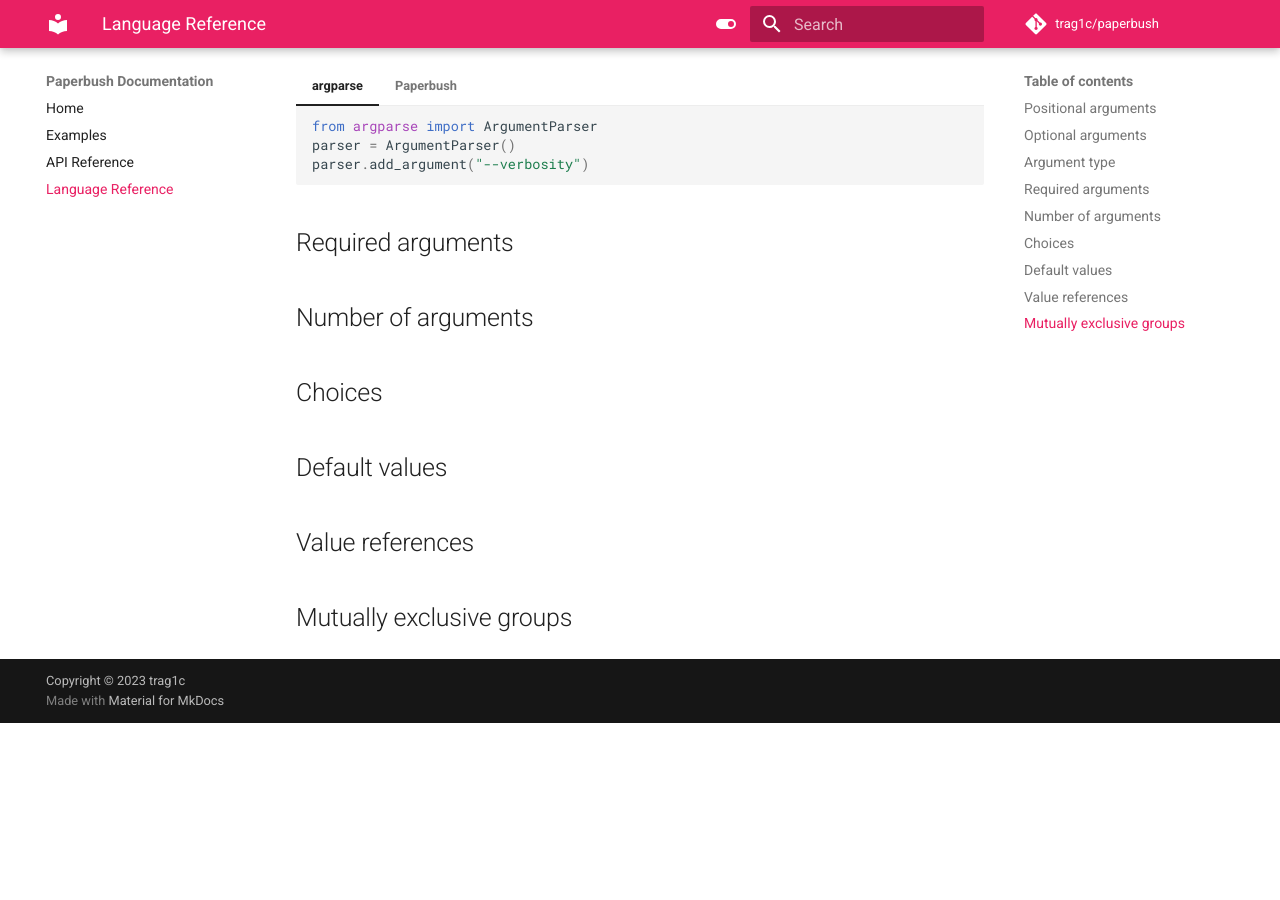
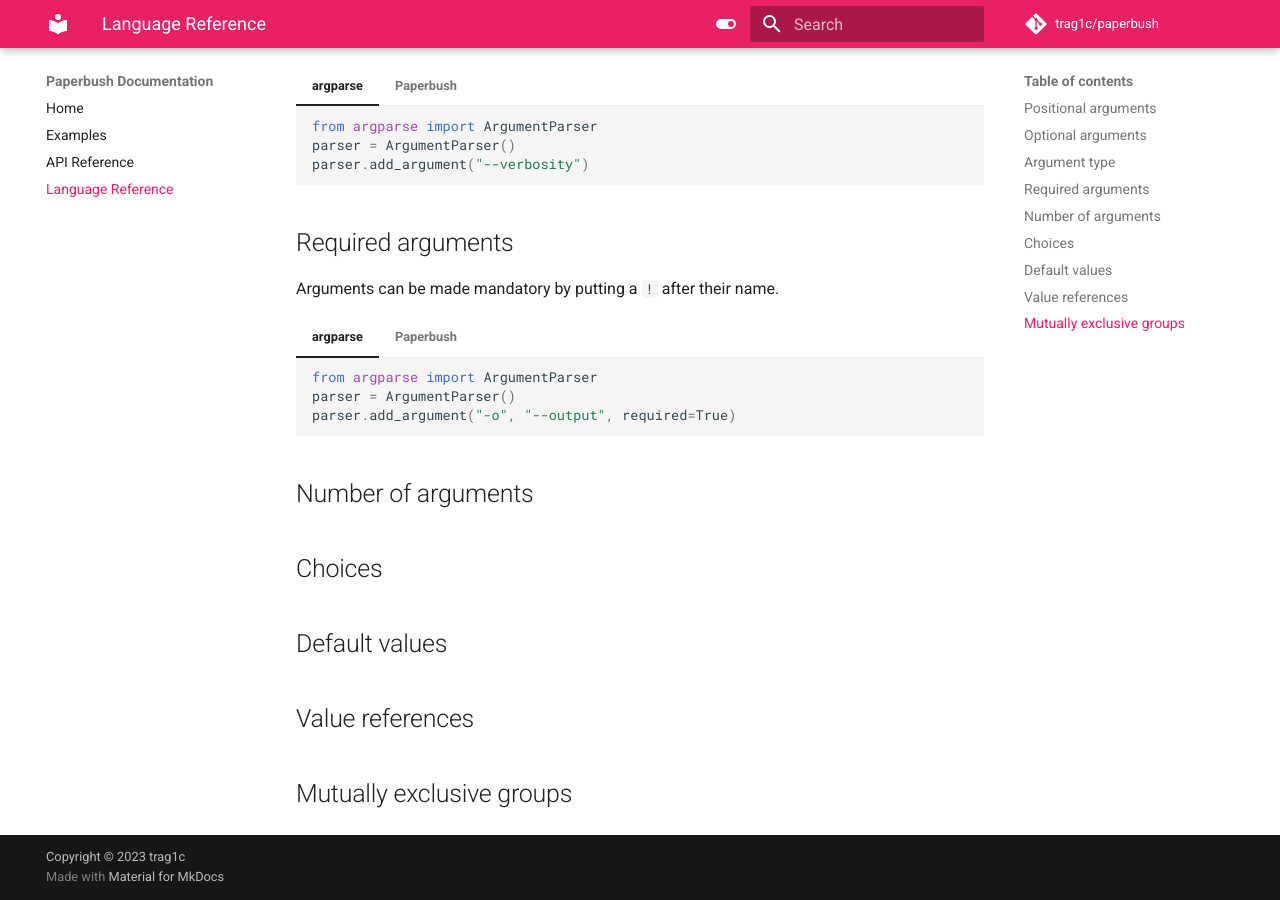
Before and after one commit to trag1c/paperbush, an MkDocs documentation site: the page built from docs/dsl.md, in a window 1280 px wide and 900 px high, scrolled down 1499 px. Built offline with MkDocs 1.6.1 and Material for MkDocs 9.7.7, drawn with Linux system fonts in a browser that asks for light colours; comment, search, counter and statistics services are not loaded; before the commit the page ends 2222 px from its top, so only the background shows below that.

Commit message:
Added required arguments

````diff
--- a/docs/dsl.md
+++ b/docs/dsl.md
@@ -121,6 +121,23 @@
     ```
 
 ## Required arguments
+Arguments can be made mandatory by putting a `!` after their name.
+
+=== "argparse"
+
+    ```py
+    from argparse import ArgumentParser
+    parser = ArgumentParser()
+    parser.add_argument("-o", "--output", required=True)
+    ```
+
+=== "Paperbush"
+
+    ```py
+    from paperbush import Paperbush
+    parser = Paperbush("--output!")
+    ```
+
 ## Number of arguments
 ## Choices
 ## Default values
````
